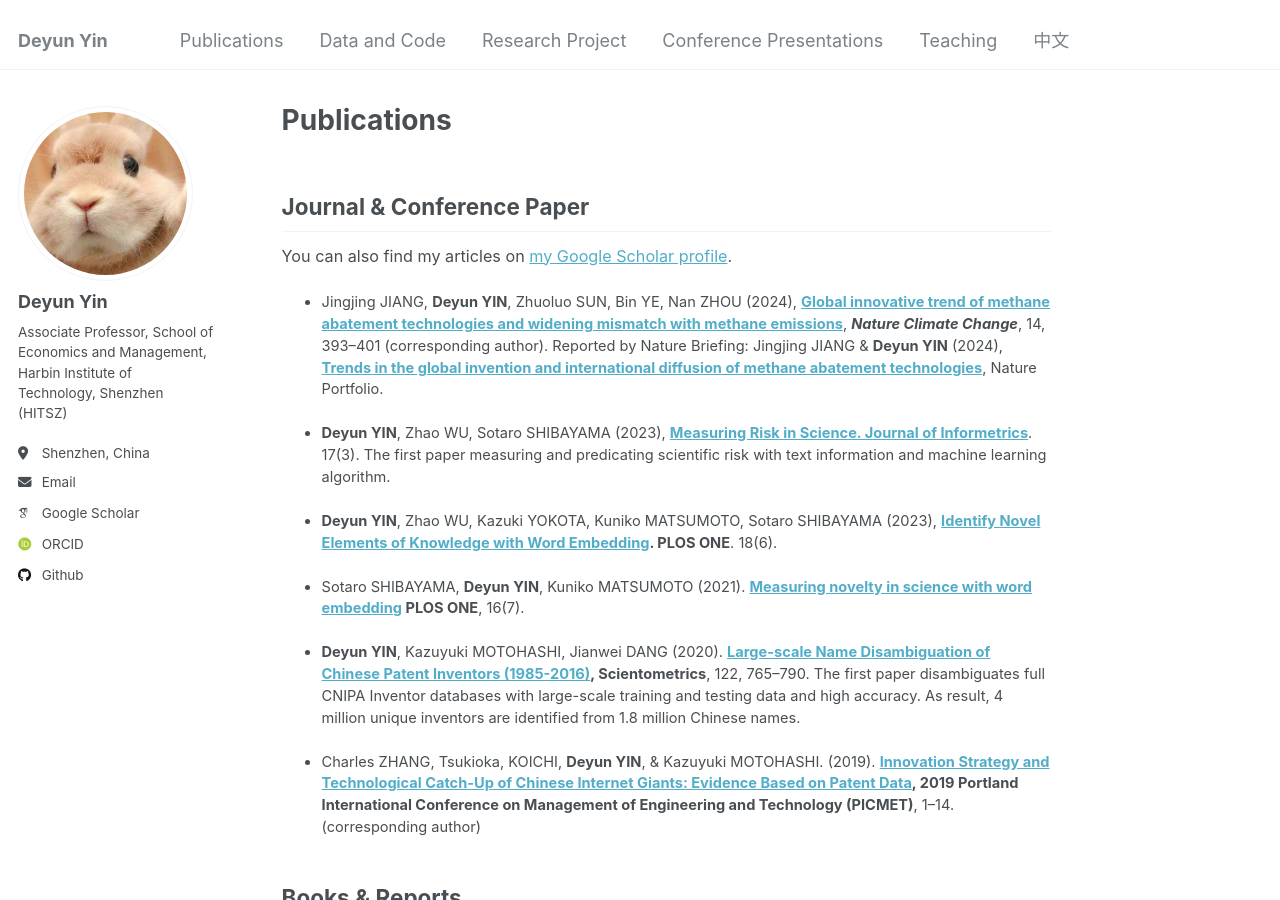
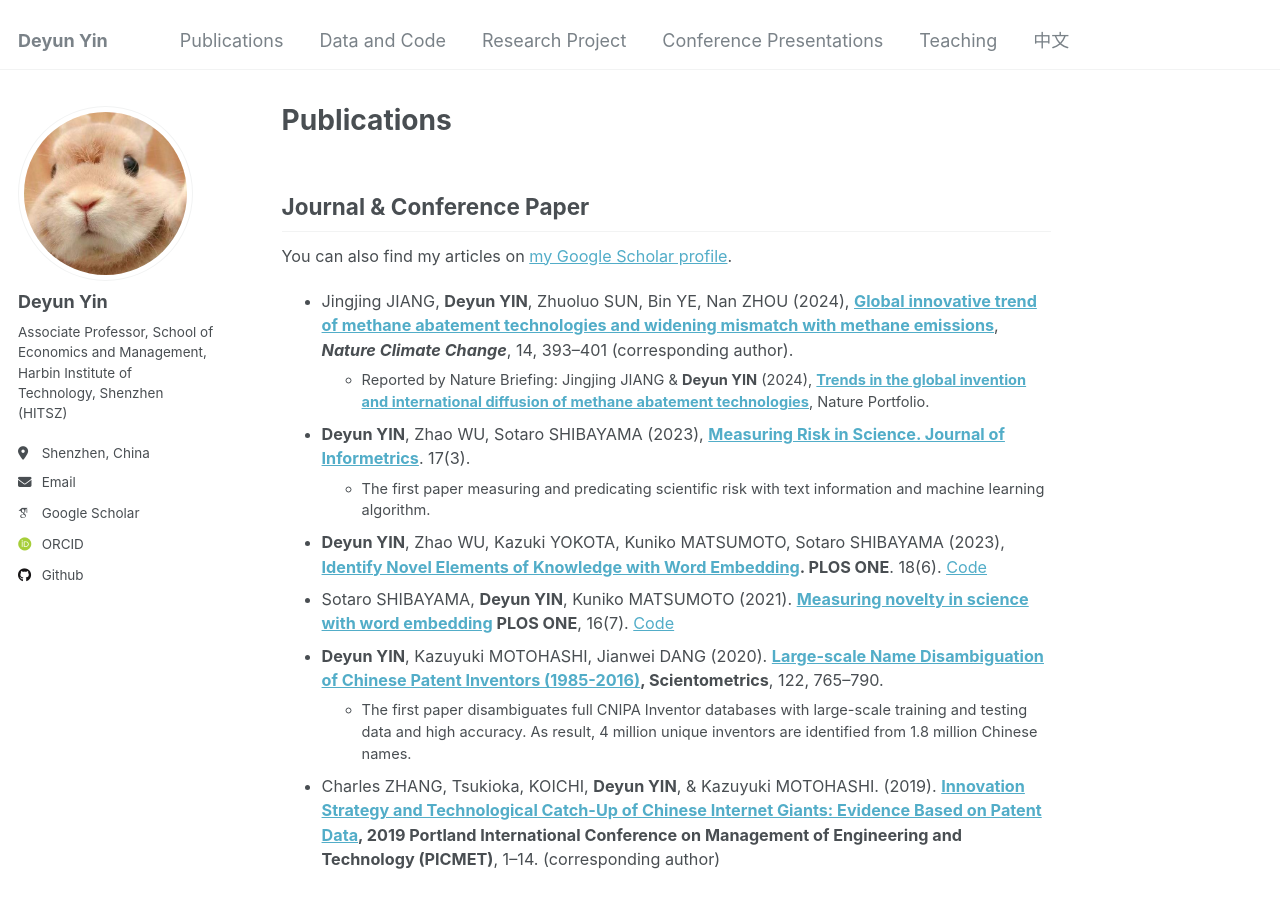
Before and after one commit to DeyunYinWIPO/DeyunYinWIPO.github.io, a Jekyll site: the page built from _pages/publications2.md, in a window 1280 px wide and 900 px high. Built offline with Jekyll 4.4.1, drawn with Linux system fonts in a browser that asks for light colours; some web fonts are replaced.

Commit message:
Update publications2.md

```diff
--- a/_pages/publications2.md
+++ b/_pages/publications2.md
@@ -11,16 +11,14 @@ redirect_from:
 
 You can also find my articles on [my Google Scholar profile](https://scholar.google.com/citations?hl=zh-CN&user=0GW38KwAAAAJ).
 
-- Jingjing JIANG, **Deyun YIN**, Zhuoluo SUN, Bin YE, Nan ZHOU (2024), **[Global innovative trend of methane abatement technologies and widening mismatch with methane emissions](https://www.nature.com/articles/s41558-024-01947-x)**, ***Nature Climate Change***, 14, 393–401 (corresponding author).   Reported by Nature Briefing: Jingjing JIANG & **Deyun YIN** (2024), **[Trends in the global invention and international diffusion of methane abatement technologies](https://www.nature.com/articles/s41558-024-01948-w)**, Nature Portfolio.
-
-- **Deyun YIN**, Zhao WU, Sotaro SHIBAYAMA (2023), **[Measuring Risk in Science. Journal of Informetrics](https://www.sciencedirect.com/science/article/pii/S1751157723000512)**. 17(3).    The first paper measuring and predicating scientific risk with text information and machine learning algorithm.
-
-- **Deyun YIN**, Zhao WU, Kazuki YOKOTA, Kuniko MATSUMOTO, Sotaro SHIBAYAMA (2023), **[Identify Novel Elements of Knowledge with Word Embedding](https://journals.plos.org/plosone/article?id=10.1371/journal.pone.0284567). PLOS ONE**. 18(6).
-
-- Sotaro SHIBAYAMA, **Deyun YIN**, Kuniko MATSUMOTO (2021). **[Measuring novelty in science with word embedding](https://journals.plos.org/plosone/article?id=10.1371/journal.pone.0254034) PLOS ONE**, 16(7).
-
-- **Deyun YIN**, Kazuyuki MOTOHASHI, Jianwei DANG (2020). **[Large-scale Name Disambiguation of Chinese Patent Inventors (1985-2016)](https://link.springer.com/article/10.1007/S11192-019-03310-W), Scientometrics**, 122, 765–790.  The first paper disambiguates full CNIPA Inventor databases with large-scale training and testing data and high accuracy. As result, 4 million unique inventors are identified from 1.8 million Chinese names.
-
+- Jingjing JIANG, **Deyun YIN**, Zhuoluo SUN, Bin YE, Nan ZHOU (2024), **[Global innovative trend of methane abatement technologies and widening mismatch with methane emissions](https://www.nature.com/articles/s41558-024-01947-x)**, ***Nature Climate Change***, 14, 393–401 (corresponding author).
+  - Reported by Nature Briefing: Jingjing JIANG & **Deyun YIN** (2024), **[Trends in the global invention and international diffusion of methane abatement technologies](https://www.nature.com/articles/s41558-024-01948-w)**, Nature Portfolio.
+- **Deyun YIN**, Zhao WU, Sotaro SHIBAYAMA (2023), **[Measuring Risk in Science. Journal of Informetrics](https://www.sciencedirect.com/science/article/pii/S1751157723000512)**. 17(3).
+  - The first paper measuring and predicating scientific risk with text information and machine learning algorithm.
+- **Deyun YIN**, Zhao WU, Kazuki YOKOTA, Kuniko MATSUMOTO, Sotaro SHIBAYAMA (2023), **[Identify Novel Elements of Knowledge with Word Embedding](https://journals.plos.org/plosone/article?id=10.1371/journal.pone.0284567). PLOS ONE**. 18(6). [Code](https://github.com/DeyunYinWIPO/Novelty)
+- Sotaro SHIBAYAMA, **Deyun YIN**, Kuniko MATSUMOTO (2021). **[Measuring novelty in science with word embedding](https://journals.plos.org/plosone/article?id=10.1371/journal.pone.0254034) PLOS ONE**, 16(7). [Code](https://github.com/DeyunYinWIPO/Novelty)
+- **Deyun YIN**, Kazuyuki MOTOHASHI, Jianwei DANG (2020). **[Large-scale Name Disambiguation of Chinese Patent Inventors (1985-2016)](https://link.springer.com/article/10.1007/S11192-019-03310-W), Scientometrics**, 122, 765–790.
+  - The first paper disambiguates full CNIPA Inventor databases with large-scale training and testing data and high accuracy. As result, 4 million unique inventors are identified from 1.8 million Chinese names.
 - Charles ZHANG, Tsukioka, KOICHI, **Deyun YIN**, & Kazuyuki MOTOHASHI. (2019). **[Innovation Strategy and Technological Catch-Up of Chinese Internet Giants: Evidence Based on Patent Data](https://ieeexplore.ieee.org/abstract/document/8893774/), 2019 Portland International Conference on Management of Engineering and Technology (PICMET)**, 1–14. (corresponding author)
 
 ## Books & Reports
```
